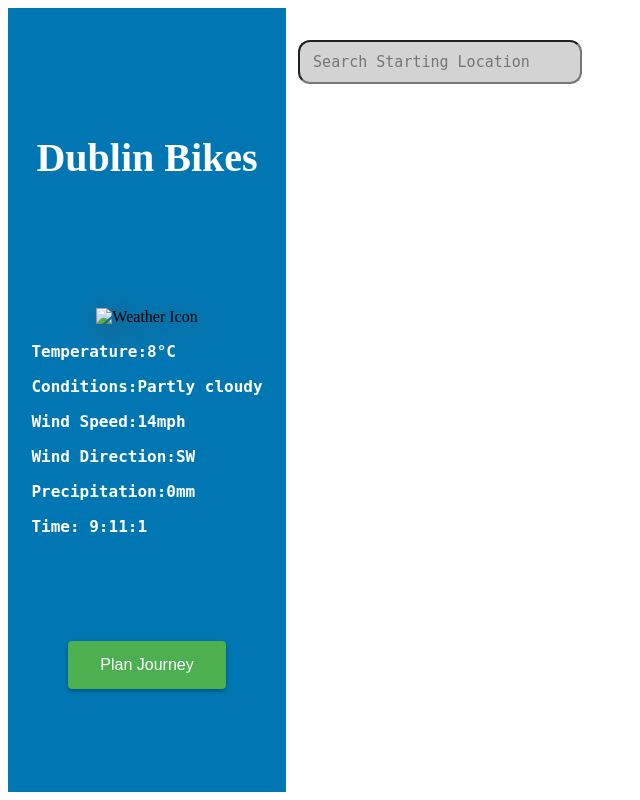
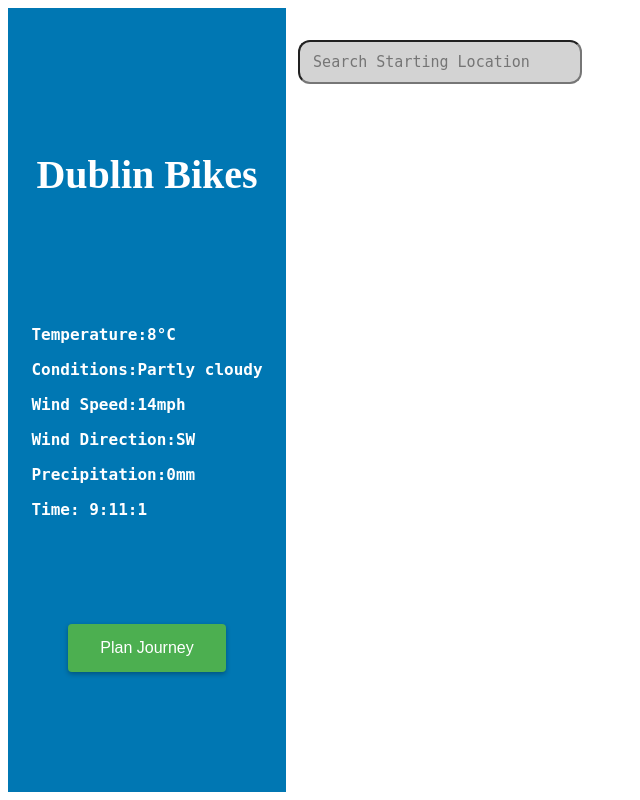
Before and after one commit to t-acheson/dublin_bikes_project, a Flask app: page / in a window 1280 px wide. Shown: the whole page, without its empty margins (0-640 px from the left). Run offline with Flask 3, Linux system fonts and the light colour scheme; data comes from the database, SQL or seed files in the repository; data that the repository does not hold is empty; some libraries are stand-ins or nearby versions; some web fonts are replaced.

Commit message:
removed weather icon

```diff
--- a/web/templates/index.html
+++ b/web/templates/index.html
@@ -33,7 +33,6 @@
     <div id="headingWrapper">
         <div><h1 id="heading">Dublin Bikes</h1></div>
         <div class="weatherInfo">
-            <div><img src="{{wicon}}" alt="Weather Icon" style="filter:drop-shadow(5px 5px 15px rgb(76, 66, 66));"></div>
             <div id="weatherDetails">
                 <div id="temperature">Temperature:{{temp}}°C</div>
                 <div id="conditions">Conditions:{{condition}}</div>
```
